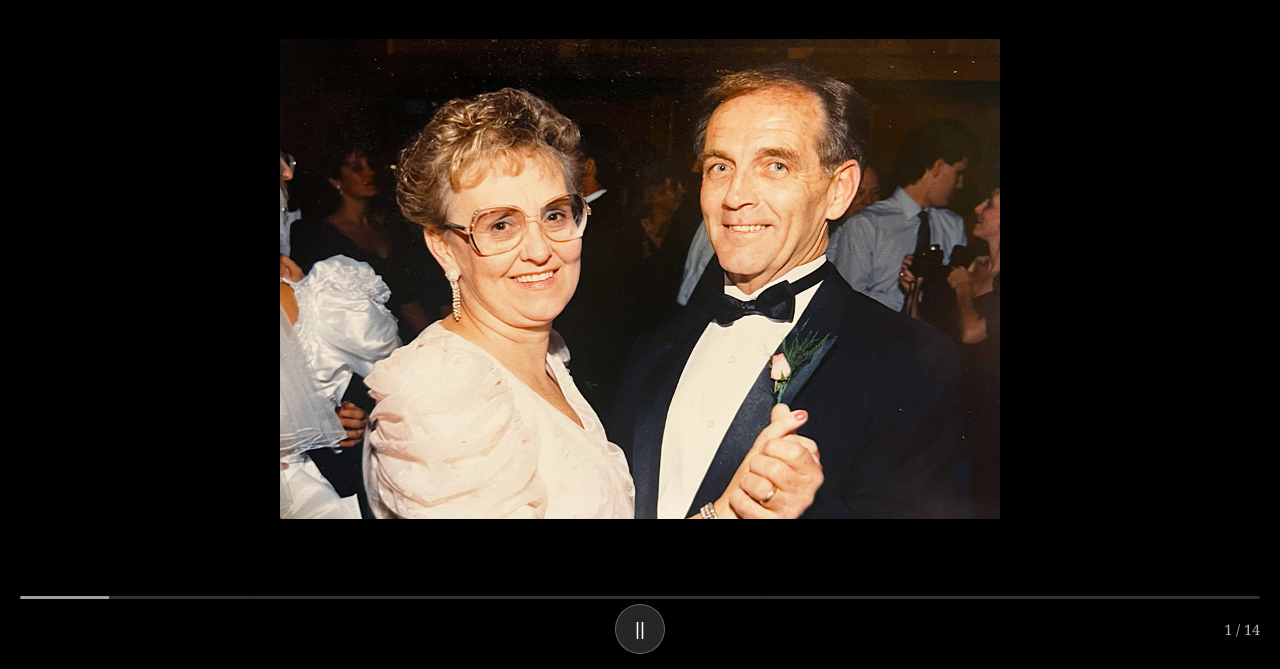
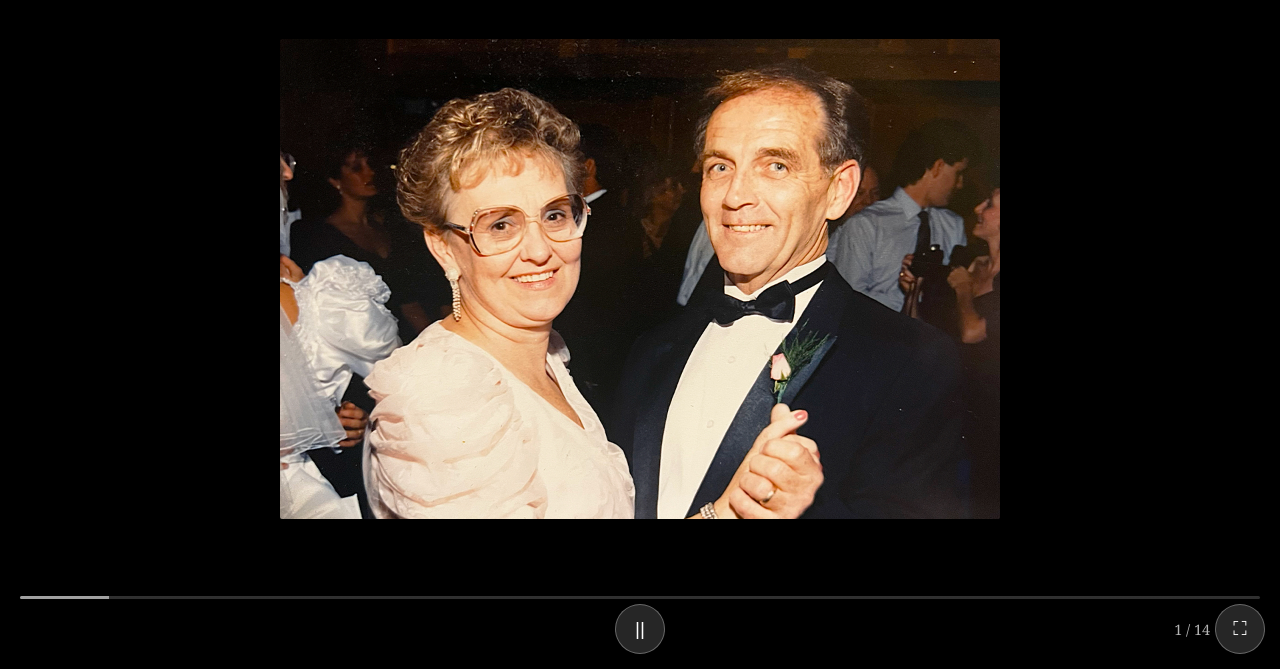
Before and after one commit to ryan-organically/poppy, a plain HTML site: page index.html in a window 1280 px wide. Shown: the part 131-800 px from the top of the page. Drawn offline with Linux system fonts and the light colour scheme.

Commit message:
Add fullscreen button on right

```diff
--- a/index.html
+++ b/index.html
@@ -291,9 +291,15 @@
     /* Slide Counter */
     .slide-counter {
       position: absolute;
-      right: 20px;
+      right: 70px;
       font-size: 0.9rem;
       opacity: 0.7;
+    }
+
+    /* Fullscreen Button */
+    .fullscreen-btn {
+      position: absolute;
+      right: 15px;
     }
 
     /* Pause Indicator */
@@ -408,6 +414,7 @@
     <div class="controls" id="controls">
       <button class="control-btn" id="playPauseBtn" aria-label="Play/Pause">||</button>
       <div class="slide-counter" id="slideCounter">1 / 1</div>
+      <button class="control-btn fullscreen-btn" id="fullscreenBtn" aria-label="Fullscreen">⛶</button>
     </div>
 
     <!-- Loading -->
@@ -552,11 +559,17 @@
 
       setupControls() {
         const playPauseBtn = document.getElementById('playPauseBtn');
+        const fullscreenBtn = document.getElementById('fullscreenBtn');
         const slideshow = document.getElementById('slideshow');
 
         playPauseBtn.addEventListener('click', (e) => {
           e.stopPropagation();
           this.togglePlayPause();
+        });
+
+        fullscreenBtn.addEventListener('click', (e) => {
+          e.stopPropagation();
+          this.toggleFullscreen();
         });
 
         // Click on slideshow to toggle play/pause
```
